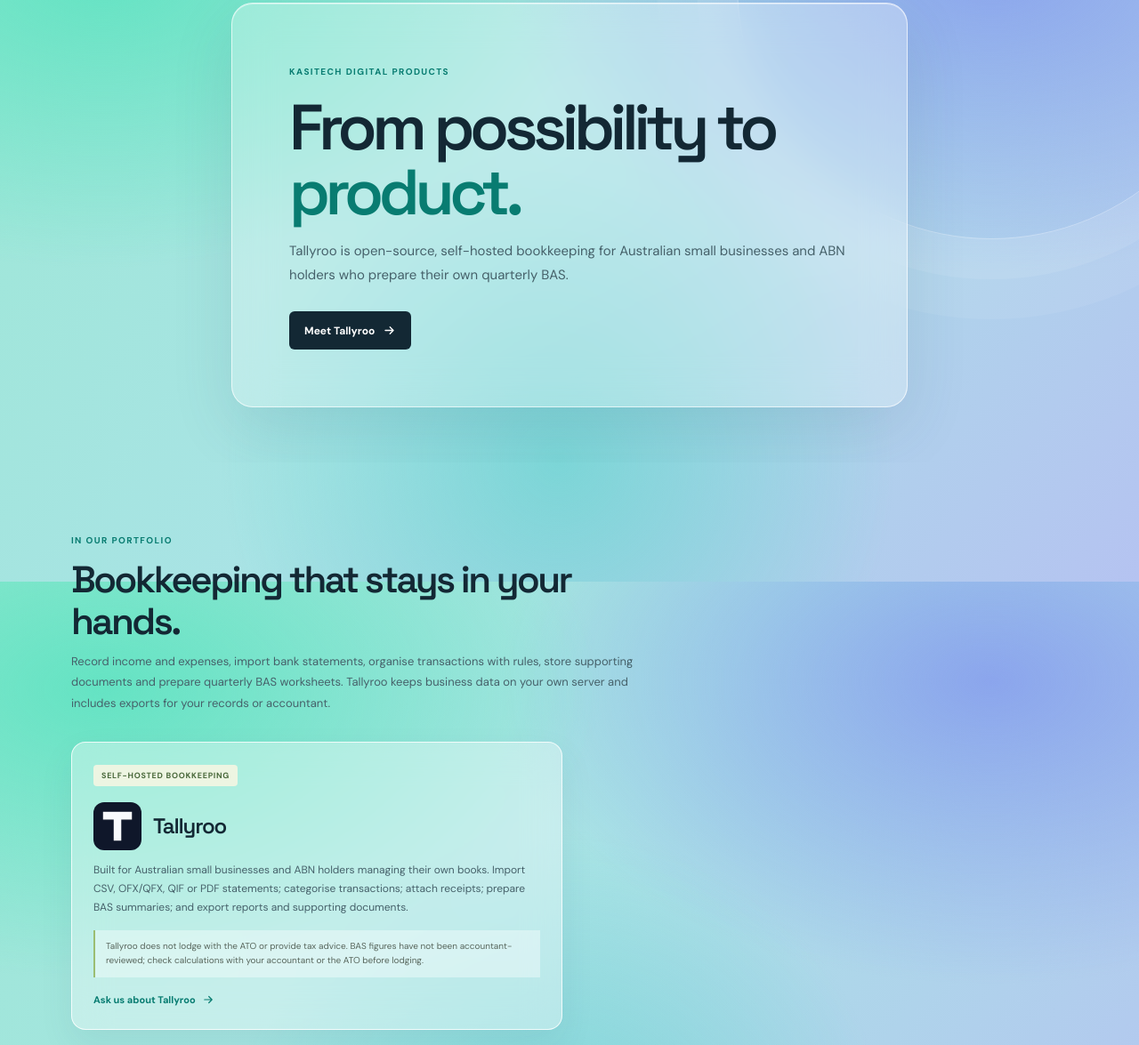
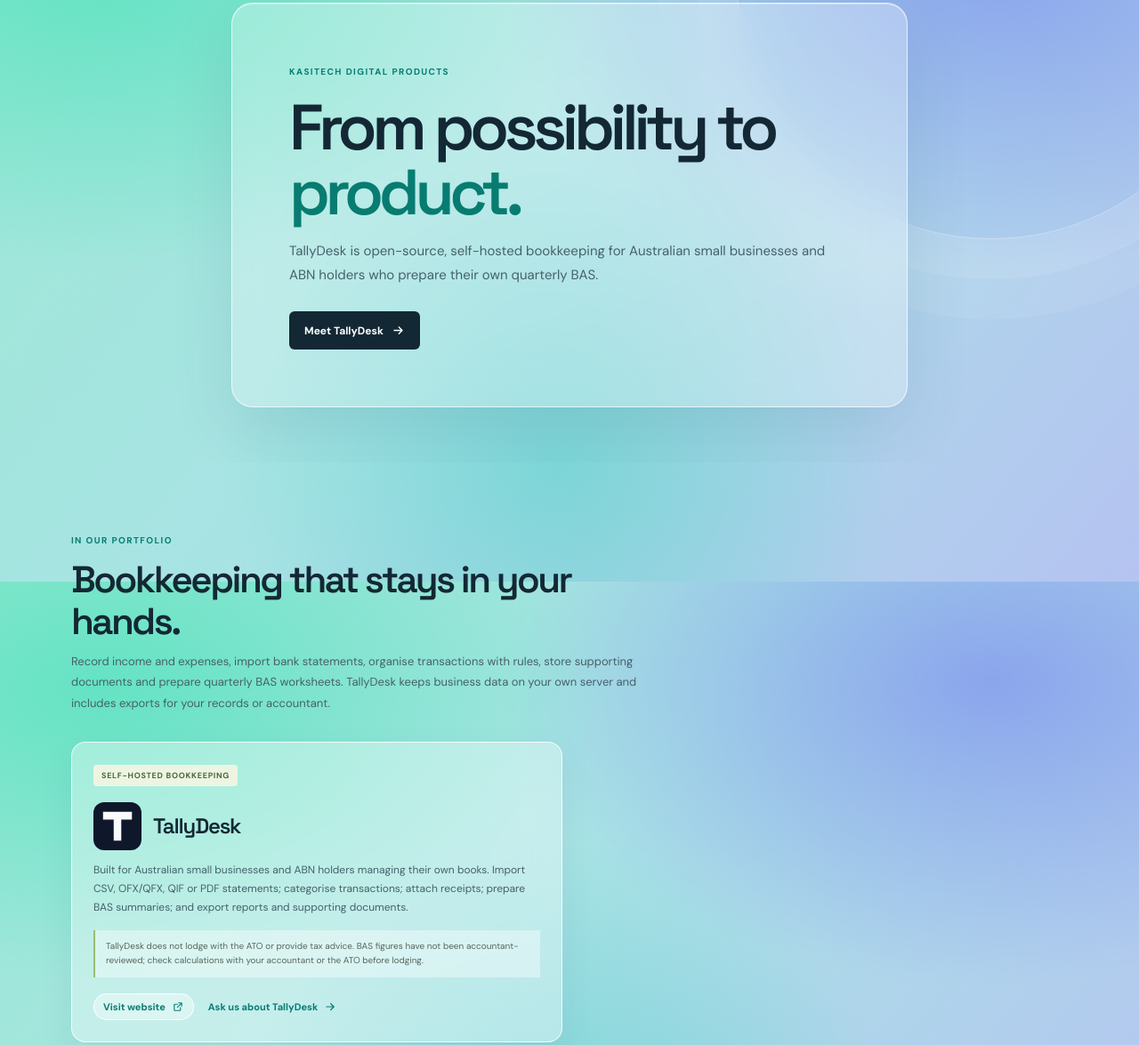
Before and after one commit to Kasitech1512/kasitech-website, a plain HTML site: page digital-products.html in a window 1280 px wide. Shown: the part 146-1321 px from the top of the page at 89% size. Drawn offline with Linux system fonts and the light colour scheme.

Commit message:
Rename Tallyroo to TallyDesk

```diff
--- a/digital-products.html
+++ b/digital-products.html
@@ -4,7 +4,7 @@
 <meta charset="UTF-8">
 <meta name="viewport" content="width=device-width, initial-scale=1.0">
 <title>Digital Products | Kasitech</title>
-<meta name="description" content="Tallyroo is open-source, self-hosted bookkeeping software for Australian small businesses preparing quarterly BAS reports.">
+<meta name="description" content="TallyDesk is open-source, self-hosted bookkeeping software for Australian small businesses preparing quarterly BAS reports.">
 <meta name="theme-color" content="#9be8d4">
 <link rel="icon" type="image/png" href="favicon.png">
 <link rel="preconnect" href="https://fonts.googleapis.com">
@@ -30,8 +30,8 @@
         <div class="shell hero-inner">
             <span class="eyebrow">Kasitech digital products</span>
             <h1>From possibility to <span>product.</span></h1>
-            <p>Tallyroo is open-source, self-hosted bookkeeping for Australian small businesses and ABN holders who prepare their own quarterly BAS.</p>
-            <a class="button" href="#portfolio">Meet Tallyroo
+            <p>TallyDesk is open-source, self-hosted bookkeeping for Australian small businesses and ABN holders who prepare their own quarterly BAS.</p>
+            <a class="button" href="#portfolio">Meet TallyDesk
                 <svg viewBox="0 0 20 20" fill="none" aria-hidden="true"><path d="M4 10h12m-5-5 5 5-5 5" stroke="currentColor" stroke-width="1.8" stroke-linecap="round" stroke-linejoin="round"/></svg>
             </a>
         </div>
@@ -41,17 +41,22 @@
             <div class="section-heading">
                 <span class="eyebrow">In our portfolio</span>
                 <h2>Bookkeeping that stays in your hands.</h2>
-                <p>Record income and expenses, import bank statements, organise transactions with rules, store supporting documents and prepare quarterly BAS worksheets. Tallyroo keeps business data on your own server and includes exports for your records or accountant.</p>
+                <p>Record income and expenses, import bank statements, organise transactions with rules, store supporting documents and prepare quarterly BAS worksheets. TallyDesk keeps business data on your own server and includes exports for your records or accountant.</p>
             </div>
             <div class="product-grid">
                 <article class="product-card single-card">
                     <span class="product-label">Self-hosted bookkeeping</span>
-                    <div class="product-brand"><img src="assets/products/tallyroo.png" alt="Tallyroo logo"><h3>Tallyroo</h3></div>
+                    <div class="product-brand"><img src="assets/products/tallydesk.png" alt="TallyDesk logo"><h3>TallyDesk</h3></div>
                     <p>Built for Australian small businesses and ABN holders managing their own books. Import CSV, OFX/QFX, QIF or PDF statements; categorise transactions; attach receipts; prepare BAS summaries; and export reports and supporting documents.</p>
-                    <div class="product-note">Tallyroo does not lodge with the ATO or provide tax advice. BAS figures have not been accountant-reviewed; check calculations with your accountant or the ATO before lodging.</div>
-                    <a href="index.html?product=Tallyroo#contact">Ask us about Tallyroo
-                        <svg viewBox="0 0 20 20" fill="none" aria-hidden="true"><path d="M4 10h12m-5-5 5 5-5 5" stroke="currentColor" stroke-width="1.7" stroke-linecap="round" stroke-linejoin="round"/></svg>
-                    </a>
+                    <div class="product-note">TallyDesk does not lodge with the ATO or provide tax advice. BAS figures have not been accountant-reviewed; check calculations with your accountant or the ATO before lodging.</div>
+                    <div class="product-links">
+                        <a class="product-website-link" href="https://tallydesk.com.au/" target="_blank" rel="noopener noreferrer" aria-label="Visit TallyDesk website">Visit website
+                            <svg viewBox="0 0 20 20" fill="none" aria-hidden="true"><path d="M11 4h5v5m0-5-7 7M14 11v4a1 1 0 0 1-1 1H5a1 1 0 0 1-1-1V7a1 1 0 0 1 1-1h4" stroke="currentColor" stroke-width="1.6" stroke-linecap="round" stroke-linejoin="round"/></svg>
+                        </a>
+                        <a href="index.html?product=TallyDesk#contact">Ask us about TallyDesk
+                            <svg viewBox="0 0 20 20" fill="none" aria-hidden="true"><path d="M4 10h12m-5-5 5 5-5 5" stroke="currentColor" stroke-width="1.7" stroke-linecap="round" stroke-linejoin="round"/></svg>
+                        </a>
+                    </div>
                 </article>
             </div>
         </div>
```
Also changed, not shown: index.html (+3 -3 lines), assets/products/tallydesk.png (renamed from assets/products/tallyroo.png).
